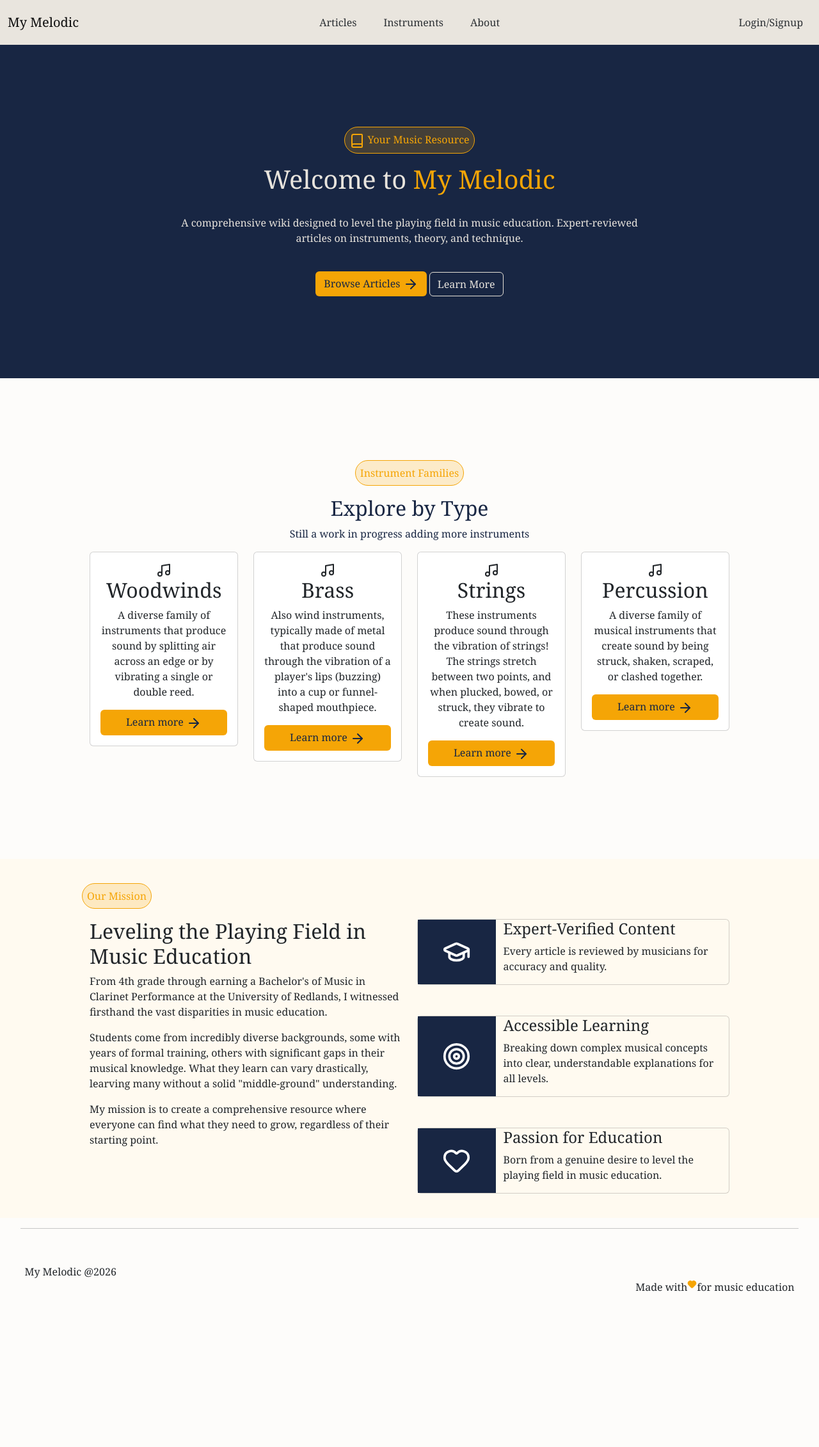
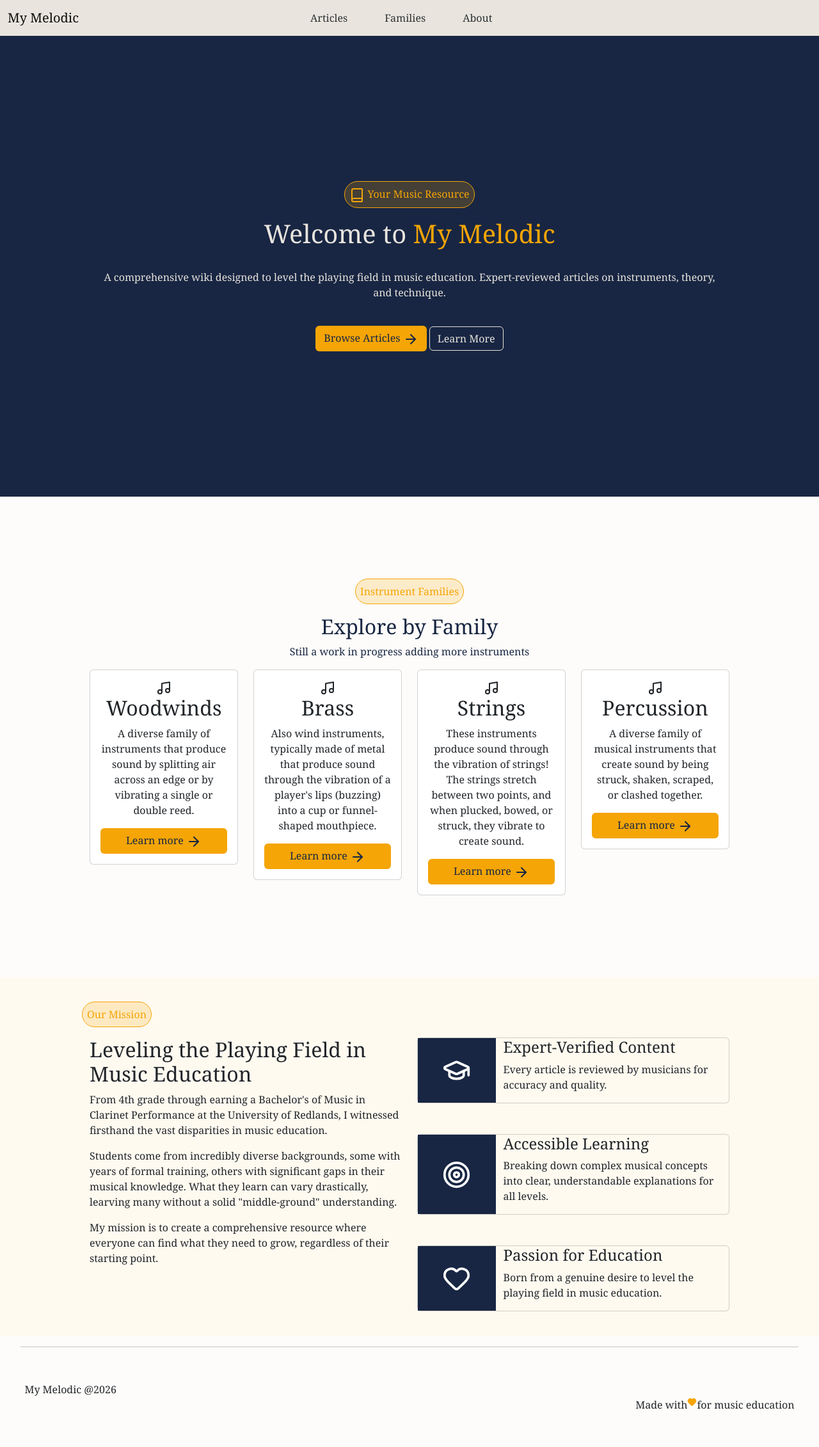
Before and after one commit to adespinosa14/MyMelodic, a Flask app: page / in a window 1280 px wide. Shown: the whole page at 64% size. Before the commit the page ends 2018 px from the top, so only its background shows below. Run offline with Flask 3, Linux system fonts and the light colour scheme.

Commit message:
Completed Landing Page Directories

```diff
--- a/backend/routes/__init__.py
+++ b/backend/routes/__init__.py
@@ -1,5 +1,7 @@
 from flask import app
 from .landing_routes.index import register_index
+from .landing_routes.instrument_family import register_instrument_family
 
 def register_routes(app):
     register_index(app)
+    register_instrument_family(app)
--- a/frontend/static/css/universal.css
+++ b/frontend/static/css/universal.css
@@ -22,11 +22,6 @@ body
     background-color: var(--primary-color);
 }
 
-.caperr
-{
-    color: white;
-}
-
 .right_object
 {
     display: flex;
@@ -45,6 +40,11 @@ hr
 
 /* Format */
 
+.new_page
+{
+    padding: 1vw;
+}
+
 .nav_background
 {
     background-color: var(--muted-color);
@@ -54,8 +54,21 @@ hr
 .hero
 {
     background-color: var(--primary-color);
-    padding: 10%;
-    margin: 0px;
+    width: 100%;
+    min-height: 90vh;
+
+    display: flex;
+    flex-direction: column;
+    justify-content: center;
+    align-items: center;
+
+}
+
+.nav_center
+{
+    position: absolute;
+    left: 49%;
+    transform: translateX(-50%);
 }
 
 footer
--- a/frontend/templates/landing_pages/index.html
+++ b/frontend/templates/landing_pages/index.html
@@ -1,7 +1,7 @@
 {% extends "landing_template.html" %}
 {% block content %}
 
-<div class="new_page">
+<div class="">
     <div class="hero">
         <div class="center_text">
             <p class="center_text accent_text hero_popup"> <svg xmlns="http://www.w3.org/2000/svg" width="24" height="24" viewBox="0 0 24 24" fill="none" stroke="currentColor" stroke-width="2" stroke-linecap="round" stroke-linejoin="round" class="lucide lucide-book-icon lucide-book"><path d="M4 19.5v-15A2.5 2.5 0 0 1 6.5 2H19a1 1 0 0 1 1 1v18a1 1 0 0 1-1 1H6.5a1 1 0 0 1 0-5H20"/></svg>
@@ -20,10 +20,10 @@
     </div>
 
     <!-- Instrument Type -->
-    <div class="new_section">
+    <div class="new_section" id="families">
         <div class="center_text">
             <p class="center_text accent_text hero_popup"> Instrument Families </p>
-            <h2 class="center_text primary_text"> Explore by Type </h1>
+            <h2 class="center_text primary_text"> Explore by Family </h1>
             <p class="center_text primary_text"> Still a work in progress adding more instruments </p>
 
             <div class="container">
@@ -37,7 +37,7 @@
                                 <br>
                                 <h2 class="card-title"> Woodwinds </h2>
                                 <p class="card-text"> A diverse family of instruments that produce sound by splitting air across an edge or by vibrating a single or double reed. </p>
-                                <a href="#" class="btn center_object primary_text accent_background button_hover_harsh"> Learn more <svg xmlns="http://www.w3.org/2000/svg" width="24" height="24" viewBox="0 0 24 24" fill="none" stroke="currentColor" stroke-width="2" stroke-linecap="round" stroke-linejoin="round" class="lucide lucide-arrow-right-icon lucide-arrow-right"><path d="M5 12h14"/><path d="m12 5 7 7-7 7"/></svg>
+                                <a href="/instrument_family/Woodwinds" class="btn center_object primary_text accent_background button_hover_harsh"> Learn more <svg xmlns="http://www.w3.org/2000/svg" width="24" height="24" viewBox="0 0 24 24" fill="none" stroke="currentColor" stroke-width="2" stroke-linecap="round" stroke-linejoin="round" class="lucide lucide-arrow-right-icon lucide-arrow-right"><path d="M5 12h14"/><path d="m12 5 7 7-7 7"/></svg>
                                     </a>
                             </div>
                         </div>
@@ -52,7 +52,7 @@
                                 <br>
                                 <h2 class="card-title"> Brass </h2>
                                 <p class="card-text"> Also wind instruments, typically made of metal that produce sound through the vibration of a player's lips (buzzing) into a cup or funnel-shaped mouthpiece. </p>
-                                <a href="#" class="btn center_object primary_text accent_background button_hover_harsh"> Learn more <svg xmlns="http://www.w3.org/2000/svg" width="24" height="24" viewBox="0 0 24 24" fill="none" stroke="currentColor" stroke-width="2" stroke-linecap="round" stroke-linejoin="round" class="lucide lucide-arrow-right-icon lucide-arrow-right"><path d="M5 12h14"/><path d="m12 5 7 7-7 7"/></svg>
+                                <a href="/instrument_family/Brass" class="btn center_object primary_text accent_background button_hover_harsh"> Learn more <svg xmlns="http://www.w3.org/2000/svg" width="24" height="24" viewBox="0 0 24 24" fill="none" stroke="currentColor" stroke-width="2" stroke-linecap="round" stroke-linejoin="round" class="lucide lucide-arrow-right-icon lucide-arrow-right"><path d="M5 12h14"/><path d="m12 5 7 7-7 7"/></svg>
                                     </a>
                             </div>
                         </div>
@@ -67,7 +67,7 @@
                                 <br>
                                 <h2 class="card-title"> Strings </h2>
                                 <p class="card-text"> These instruments produce sound through the vibration of strings! The strings stretch between two points, and when plucked, bowed, or struck, they vibrate to create sound.  </p>
-                                <a href="#" class="btn center_object primary_text accent_background button_hover_harsh"> Learn more <svg xmlns="http://www.w3.org/2000/svg" width="24" height="24" viewBox="0 0 24 24" fill="none" stroke="currentColor" stroke-width="2" stroke-linecap="round" stroke-linejoin="round" class="lucide lucide-arrow-right-icon lucide-arrow-right"><path d="M5 12h14"/><path d="m12 5 7 7-7 7"/></svg>
+                                <a href="/instrument_family/Strings" class="btn center_object primary_text accent_background button_hover_harsh"> Learn more <svg xmlns="http://www.w3.org/2000/svg" width="24" height="24" viewBox="0 0 24 24" fill="none" stroke="currentColor" stroke-width="2" stroke-linecap="round" stroke-linejoin="round" class="lucide lucide-arrow-right-icon lucide-arrow-right"><path d="M5 12h14"/><path d="m12 5 7 7-7 7"/></svg>
                                     </a>
                             </div>
                         </div>
@@ -82,7 +82,7 @@
                                 <br>
                                 <h2 class="card-title"> Percussion </h2>
                                 <p class="card-text"> A diverse family of musical instruments that create sound by being struck, shaken, scraped, or clashed together. </p>
-                                <a href="#" class="btn center_object primary_text accent_background button_hover_harsh"> Learn more <svg xmlns="http://www.w3.org/2000/svg" width="24" height="24" viewBox="0 0 24 24" fill="none" stroke="currentColor" stroke-width="2" stroke-linecap="round" stroke-linejoin="round" class="lucide lucide-arrow-right-icon lucide-arrow-right"><path d="M5 12h14"/><path d="m12 5 7 7-7 7"/></svg>
+                                <a href="/instrument_family/Percussion" class="btn center_object primary_text accent_background button_hover_harsh"> Learn more <svg xmlns="http://www.w3.org/2000/svg" width="24" height="24" viewBox="0 0 24 24" fill="none" stroke="currentColor" stroke-width="2" stroke-linecap="round" stroke-linejoin="round" class="lucide lucide-arrow-right-icon lucide-arrow-right"><path d="M5 12h14"/><path d="m12 5 7 7-7 7"/></svg>
                                     </a>
                             </div>
                         </div>
@@ -95,7 +95,7 @@
 
     <!-- About Us -->
 
-    <div class="new_section_secondary">
+    <div class="new_section_secondary" id="about">
         <p class="accent_text hero_popup"> Our Mission </p>
 
         <div class="container">
--- a/frontend/templates/landing_template.html
+++ b/frontend/templates/landing_template.html
@@ -16,31 +16,29 @@
         <!-- Navigation Bar -->
         <nav class="navbar sticky-top navbar-expand-lg nav_background">
             <div class="container-fluid">
-              <a class="navbar-brand" href="#"> My Melodic </a>
+              <a class="navbar-brand" href="{{ url_for('Home') }}"> My Melodic </a>
               <button class="navbar-toggler" type="button" data-bs-toggle="collapse" data-bs-target="#navbarText" aria-controls="navbarText" aria-expanded="false" aria-label="Toggle navigation">
                 <span class="navbar-toggler-icon"></span>
               </button>
               <div class="collapse navbar-collapse" id="navbarText">
-                <div class="center_object">
-                    <ul class="navbar-nav me-auto mb-2 mb-lg-0">
+                <ul class="navbar-nav d-flex gap-3 nav_center">
                     <!-- Navigation Links Start -->
                     <li class="nav-item">
                         <a class="nav-link" href="#"> <button class="btn button-item"> Articles </button> </a>
                     </li>
-                        <li class="nav-item">
-                            <a class="nav-link" href="#"> <button class="btn button-item"> Instruments </button> </a>
+                    <li class="nav-item center_object">
+                        <a class="nav-link" href="#families"> <button class="btn button-item"> Families </button> </a>
                     </li>
                     <li class="nav-item">
-                            <a class="nav-link" href="#"> <button class="btn button-item"> About </button> </a>
+                        <a class="nav-link" href="#about"> <button class="btn button-item"> About </button> </a>
                     </li>
                 </ul>
-                </div>
 
-                <!-- Not logged in -->
+                <!-- FUTURE FEATURE
                 <div class="nav-item">
                     <a class="nav-link" href="#"> <button class="btn auth_button"> Login/Signup </button> </a>
                 </div>
-
+                -->
                   <!-- Navigation Links End -->
 
               </div>
```
Also changed, not shown: backend/routes/landing_routes/instrument_family.py (added, +17 -0 lines), frontend/templates/landing_pages/instrument_family.html (added, +13 -0 lines), content/Woodwinds/Clarinet/reeds/reed_brands.md (added), content/Woodwinds/Clarinet/reeds/reed_health.md (renamed from content/clarinet/reeds/reed_health.md). Lines whose indentation alone changed are shown as unchanged.
